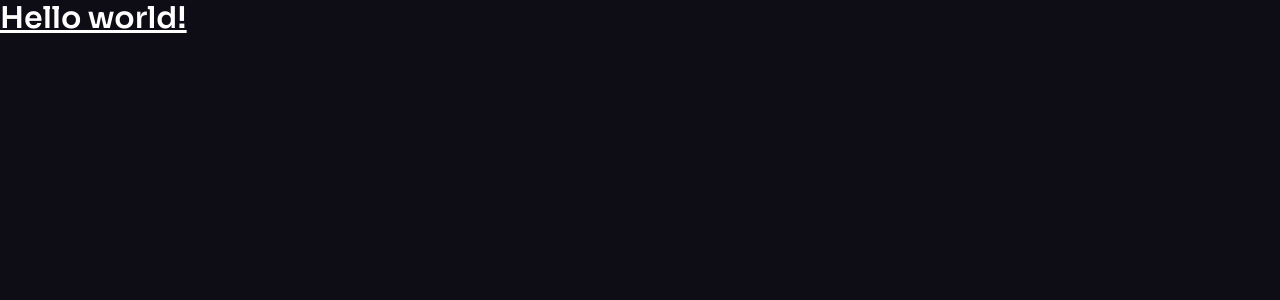
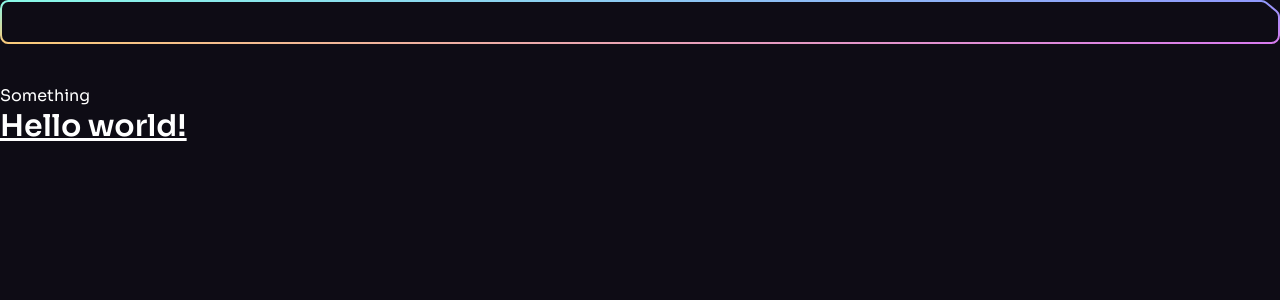
Before and after one commit to jahez07/brainwave, a React (Vite) app: page / in a window 1280 px wide. Shown: the top 300 px of the page. Built offline with nearby package versions, Linux system fonts and the light colour scheme.

Commit message:
renderbutton

```diff
--- a/src/App.jsx
+++ b/src/App.jsx
@@ -1,5 +1,18 @@
-function App() {
-  return <h1 className="text-3xl font-bold underline">Hello world!</h1>;
-}
+import ButtonGradient from "./assets/svg/ButtonGradient";
+import Button from "./components/Button";
+
+const App = () => {
+  return (
+    <>
+      <div className="pt-[4.75rem] lg:pt-[5.25rem] overflow-hidden">
+        <Button className="mt-10" href="#login">
+          Something
+        </Button>
+      </div>
+      <h1 className="text-3xl font-bold underline">Hello world!</h1>
+      <ButtonGradient />
+    </>
+  );
+};
 
 export default App;
--- /dev/null
+++ b/src/components/Button.jsx
@@ -0,0 +1,14 @@
+import ButtonSvg from "../assets/svg/ButtonSvg";
+
+const Button = ({ className, href, onClick, children, px, white }) => {
+  const renderButton = () => (
+    <button>
+      <span>{children}</span>
+      {ButtonSvg(white)}
+    </button>
+  );
+
+  return renderButton();
+};
+
+export default Button;
```
